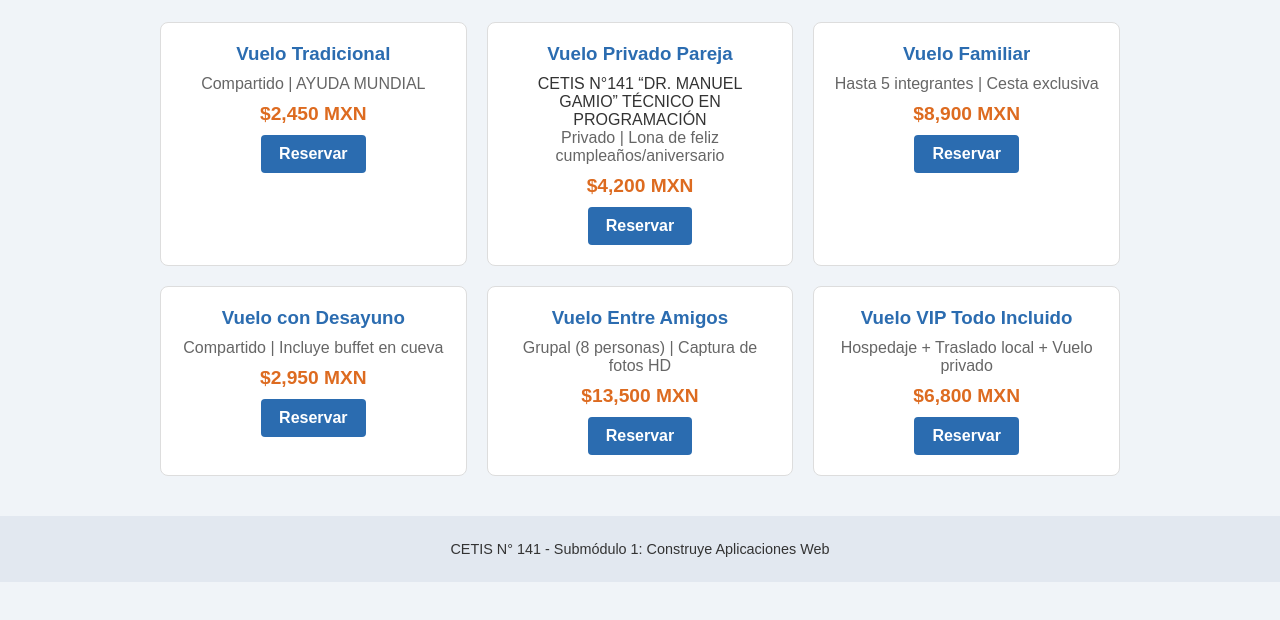
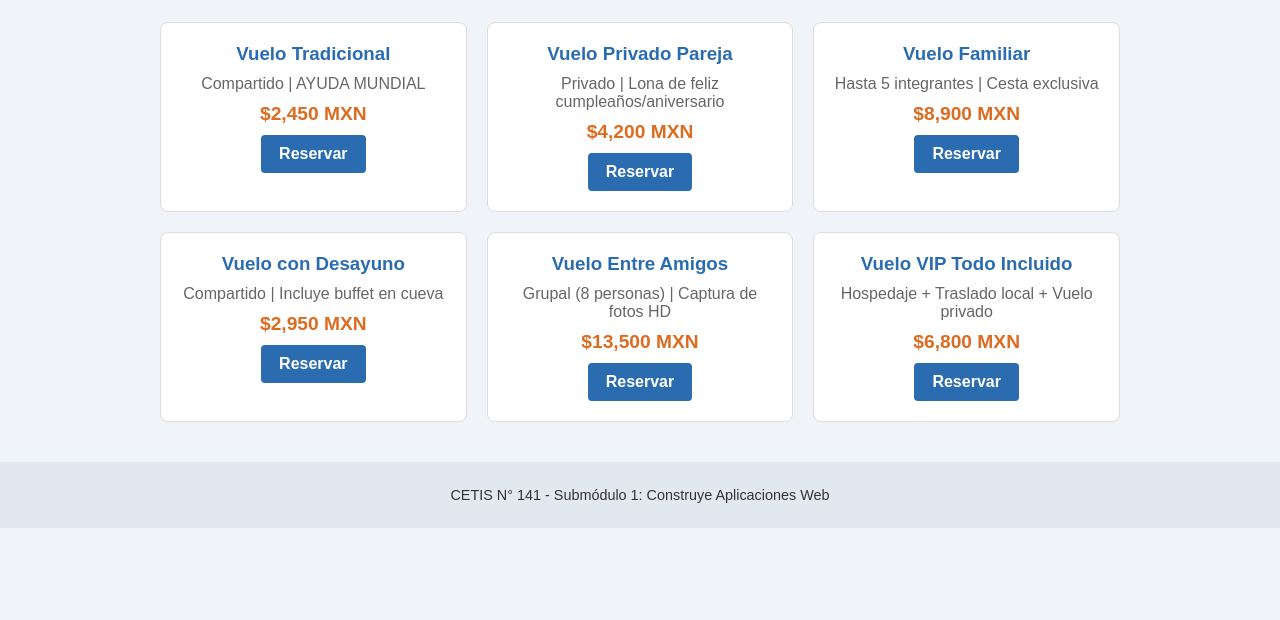
Before and after one commit to MAPI117/TeotiFly, a plain HTML site: page paquetes.html in a window 1280 px wide. Shown: the part 118-738 px from the top of the page. Drawn offline with Linux system fonts and the light colour scheme.

Commit message:
COMMIT 3: QUitar texto

```diff
--- a/paquetes.html
+++ b/paquetes.html
@@ -27,8 +27,6 @@
 <article class="tarjeta">
 <h3>Vuelo Privado Pareja</h3>
 
-CETIS N°141 “DR. MANUEL GAMIO”
-TÉCNICO EN PROGRAMACIÓN
 
 <p>Privado | Lona de feliz cumpleaños/aniversario</p>
 <p class="precio">$4,200 MXN</p>
```
